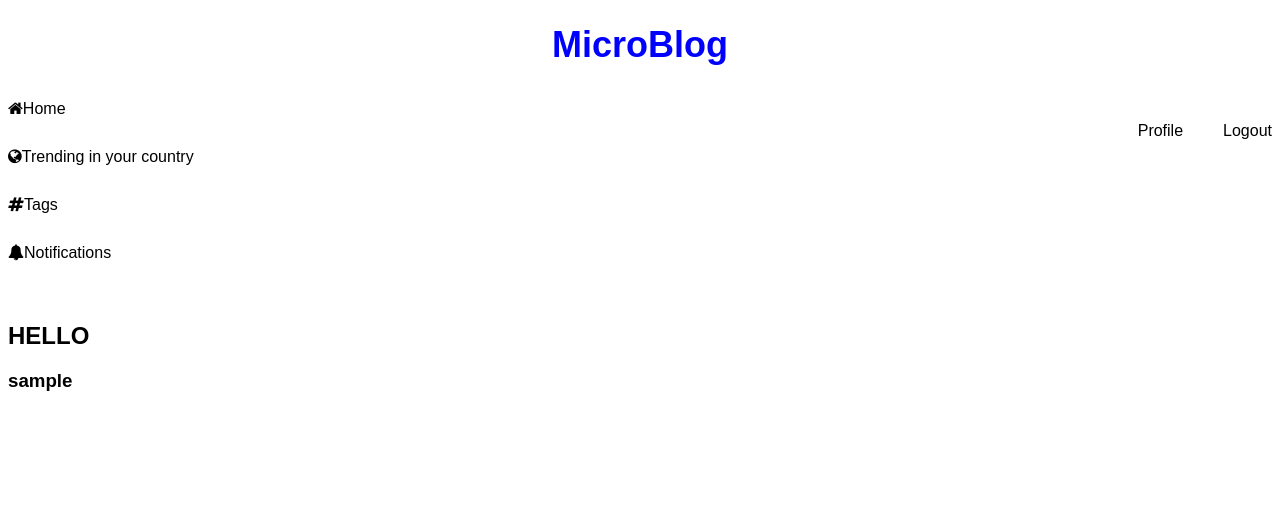
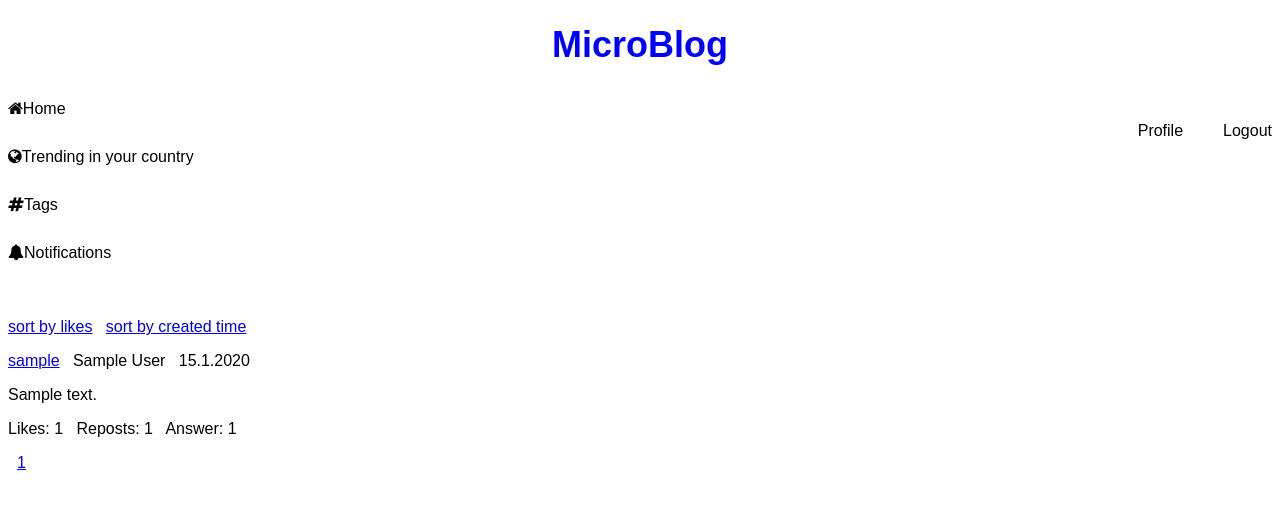
Before and after one commit to EugeniRosh/micro_blogging, a Django app: page / in a window 1280 px wide. Shown: the top 509 px of the page. Run offline with Django 4.2, Linux system fonts and the light colour scheme; a user stored in the database is signed in; tables that the repository leaves empty hold one stand-in row (values such as "Sample post").

Commit message:
Feature/get index page (#20)
* add get_twits_to_index_page

* rename func

* add get_twits_to_index_page

* rename func

* add index_controller

* add index page

---------

Co-authored-by: YauheniRoshchanka <roshchenkoevgen@gmail.com>

```diff
--- a/src/microblogging/core/business_logic/services/__init__.py
+++ b/src/microblogging/core/business_logic/services/__init__.py
@@ -7,9 +7,9 @@ from .followers import get_all_followers, get_all_following
 from .profile import (
     add_follow,
     edit_profile,
+    get_my_profile,
     get_profile,
     get_profile_in_follow,
-    get_twits_and_reposts,
     get_user_profile,
     remove_follow,
 )
@@ -26,6 +26,8 @@ from .twits import (
     get_tweet_for_viewing,
     get_twit_by_id,
     get_twits,
+    get_twits_and_reposts,
+    get_twits_to_index_page,
     view_twits,
 )
 from .twits_likes import deleting_a_twit_likes, like_a_twit
@@ -63,4 +65,6 @@ __all__ = [
     "get_profile",
     "get_tweet_for_viewing",
     "get_twits_and_reposts",
+    "get_my_profile",
+    "get_twits_to_index_page",
 ]
--- a/src/microblogging/core/business_logic/services/twits.py
+++ b/src/microblogging/core/business_logic/services/twits.py
@@ -4,14 +4,14 @@ import logging
 from typing import TYPE_CHECKING
 
 from core.business_logic.exceptions import GetValueError, ProfileAccessError
-from core.models import Twits
+from core.models import Profiles, Twits
 from django.db.models import Count, Q
 
 from .tags import get_tags
 
 if TYPE_CHECKING:
     from core.business_logic.dto import TwitsDTO
-    from core.models import Profiles, Tags
+    from core.models import Tags
     from django.db.models.query import QuerySet
 
 logger = logging.getLogger(__name__)
@@ -29,9 +29,15 @@ def get_twit_by_id(twit_id: int) -> Twits:
 
 
 def get_repost_twit(profile: Profiles) -> QuerySet:
-    repost_twits = Twits.objects.prefetch_related("repost").filter(repost=profile)
+    repost_twits = Twits.objects.filter(repost=profile)
     logger.info(f"Get twits repost. profile: {profile.id}")
     return repost_twits
+
+
+def get_twits_and_reposts(profile: Profiles) -> list[Twits]:
+    repost_twits = get_repost_twit(profile=profile)
+    twits = get_twits(twits_list=repost_twits, profile=profile)
+    return list(twits)
 
 
 def get_twits(twits_list: QuerySet, profile: Profiles) -> QuerySet:
@@ -140,3 +146,32 @@ def edit_twit(twit_db: Twits, data: TwitsDTO) -> None:
     twit_db.tag.set(tags)
 
     return None
+
+
+def get_repost_from_followers(followers: list[Profiles]) -> QuerySet:
+    twits = Twits.objects.filter(repost__in=followers)
+    return twits
+
+
+def get_twits_to_index_page(profile: Profiles, sort_string: str) -> list[Twits]:
+    followers = profile.followers.all()
+    reposted_tweets_from_followers = get_repost_from_followers(followers=followers)
+
+    twits = (
+        Twits.objects.select_related("profile", "answer_to_twit")
+        .prefetch_related("like", "repost")
+        .annotate(
+            count_like=Count("like", distinct=True),
+            count_repost=Count("repost", distinct=True),
+            count_answer=Count("answer", distinct=True),
+        )
+        .filter(
+            Q(profile=profile)
+            | Q(repost=profile)
+            | Q(profile__in=followers)
+            | Q(id__in=reposted_tweets_from_followers)
+        )
+        .order_by(f"-{sort_string}")
+    )
+
+    return list(twits)
--- a/src/microblogging/core/presentation/templates/index.html
+++ b/src/microblogging/core/presentation/templates/index.html
@@ -1,8 +1,45 @@
 {% extends "base.html"%}
 
 {% block content %}
-{% if request.user.is_authenticated %}
-    <h2>HELLO</h2>
-    <h3>{{ request.user.username }}</h3>
-{% endif %}
+<p>
+  <a href='{% url "index" %}?sort-string=count_like'>sort by likes</a>
+  &nbsp;
+  <a href='{% url "index" %}'>sort by created time</a>
+</p>
+    {% for t in twits.data %}
+    <p>
+        <a href='{% url "profile_users" t.profile.username %}'>{{ t.profile.username }}</a>
+        &nbsp;
+        {{ t.profile.first_name }}
+        {{ t.profile.last_name }}
+        &nbsp;
+        {{ t.created_at.day }}.{{ t.created_at.month }}.{{ t.created_at.year }}
+      </p>
+      <p>{{ t.text }}</p>
+      <p></p>
+      <p>
+        Likes: {{ t.count_like }}
+        &nbsp;
+        Reposts: {{ t.count_repost }}
+        &nbsp;
+        Answer: {{ t.count_answer }}
+      </p>
+    {% endfor %}
+    <p>
+      {% if twits.prev_page %}
+        <a href='{% url "index" %}?page={{ twits.prev_page }}&sort-string={{ sort_string }} '>Prev</a>
+      {% endif %}
+      &nbsp;
+      {% for i in twits.navigation_num %}
+        {% if i == '…' %}
+          {{ i }}
+        {% else %}
+          <a href='{% url "index" %}?page={{ i }}&sort-string={{ sort_string }}'>{{ i }}</a>
+        {% endif %}
+      {% endfor %}
+      &nbsp;
+      {% if twits.next_page %}
+          <a href='{% url "index" %}?page={{ twits.next_page }}&sort-string={{ sort_string }}'>Next</a>
+      {% endif %}
+    </p>
 {% endblock content %}
--- a/src/microblogging/core/presentation/views/index.py
+++ b/src/microblogging/core/presentation/views/index.py
@@ -2,7 +2,11 @@ from __future__ import annotations
 
 from typing import TYPE_CHECKING
 
+from core.business_logic.exceptions import PaginationError
+from core.business_logic.services import get_twits_to_index_page
+from core.presentation.paginator import CustomPaginator
 from django.contrib.auth.decorators import login_required
+from django.http import HttpResponseBadRequest
 from django.shortcuts import render
 from django.views.decorators.http import require_http_methods
 
@@ -13,5 +17,26 @@ if TYPE_CHECKING:
 @login_required
 @require_http_methods(["GET"])
 def index_controller(request: HttpRequest) -> HttpResponse:
-    context = {"title": "MICROBLOG"}
+    try:
+        sort_string = request.GET["sort-string"]
+    except KeyError:
+        sort_string = "created_at"
+
+    twits = get_twits_to_index_page(profile=request.user, sort_string=sort_string)
+    try:
+        page_num = request.GET["page"]
+    except KeyError:
+        page_num = 1
+    paginator = CustomPaginator(max_value=20)
+    try:
+        twits_paginator = paginator.paginate(data=twits, page_num=page_num)
+    except PaginationError:
+        return HttpResponseBadRequest(
+            content="Page with provided number doesn't exist."
+        )
+    context = {
+        "title": "MICROBLOG",
+        "twits": twits_paginator,
+        "sort_string": sort_string,
+    }
     return render(request=request, template_name="index.html", context=context)
--- a/src/microblogging/core/presentation/views/profile.py
+++ b/src/microblogging/core/presentation/views/profile.py
@@ -12,8 +12,8 @@ from core.business_logic.services import (
     edit_profile,
     get_all_followers,
     get_all_following,
+    get_my_profile,
     get_profile,
-    get_twits_and_reposts,
     parsing_the_unique_creation_error_in_postgres,
     remove_follow,
 )
@@ -64,14 +64,12 @@ def profile_users_controller(request: HttpRequest, username: str) -> HttpRespons
 @login_required()
 @require_http_methods(["GET"])
 def my_profile_controller(request: HttpRequest) -> HttpResponse:
-    profile = request.user
-
     try:
         page_num = request.GET["page"]
     except KeyError:
         page_num = 1
 
-    twits = get_twits_and_reposts(profile=profile)
+    profile, twits = get_my_profile(profile=request.user)
 
     paginator = CustomPaginator(max_value=20)
     try:
```
Also changed, not shown: src/microblogging/core/business_logic/services/profile.py (+7 -7 lines).
